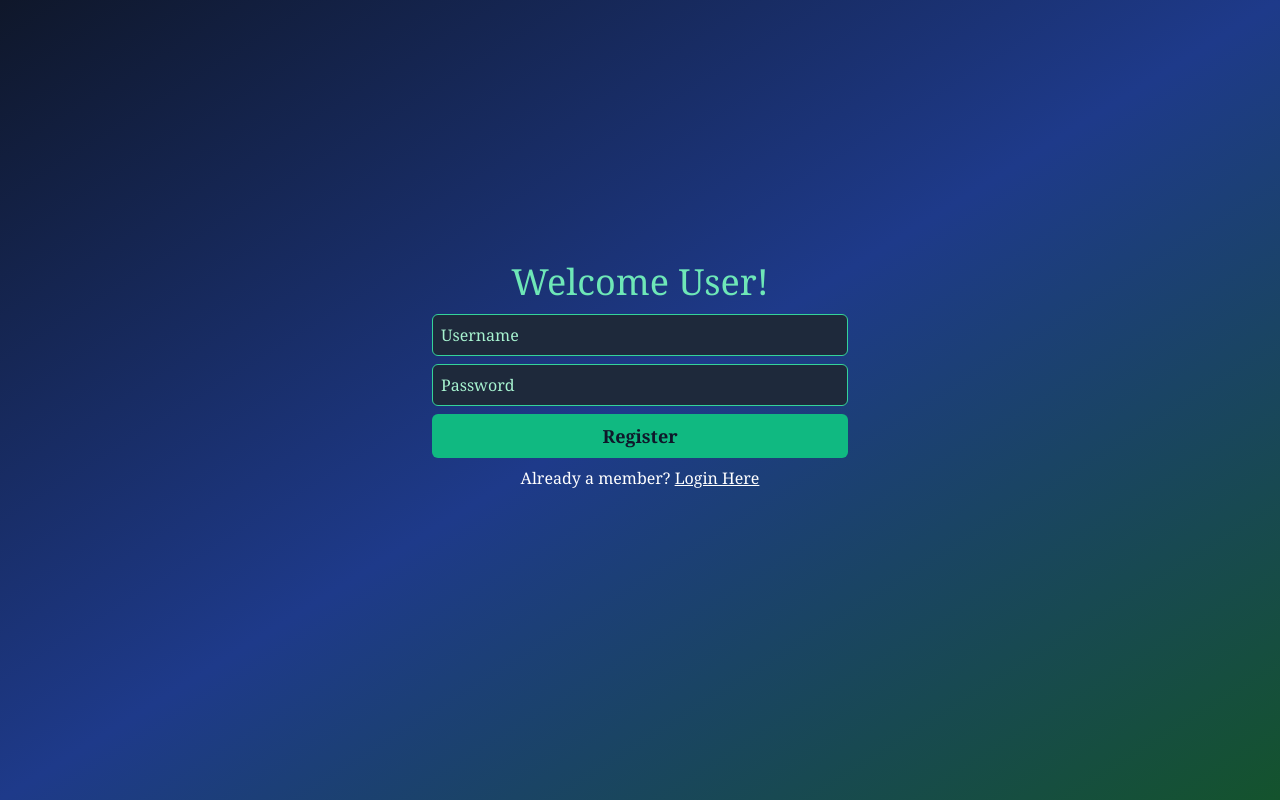
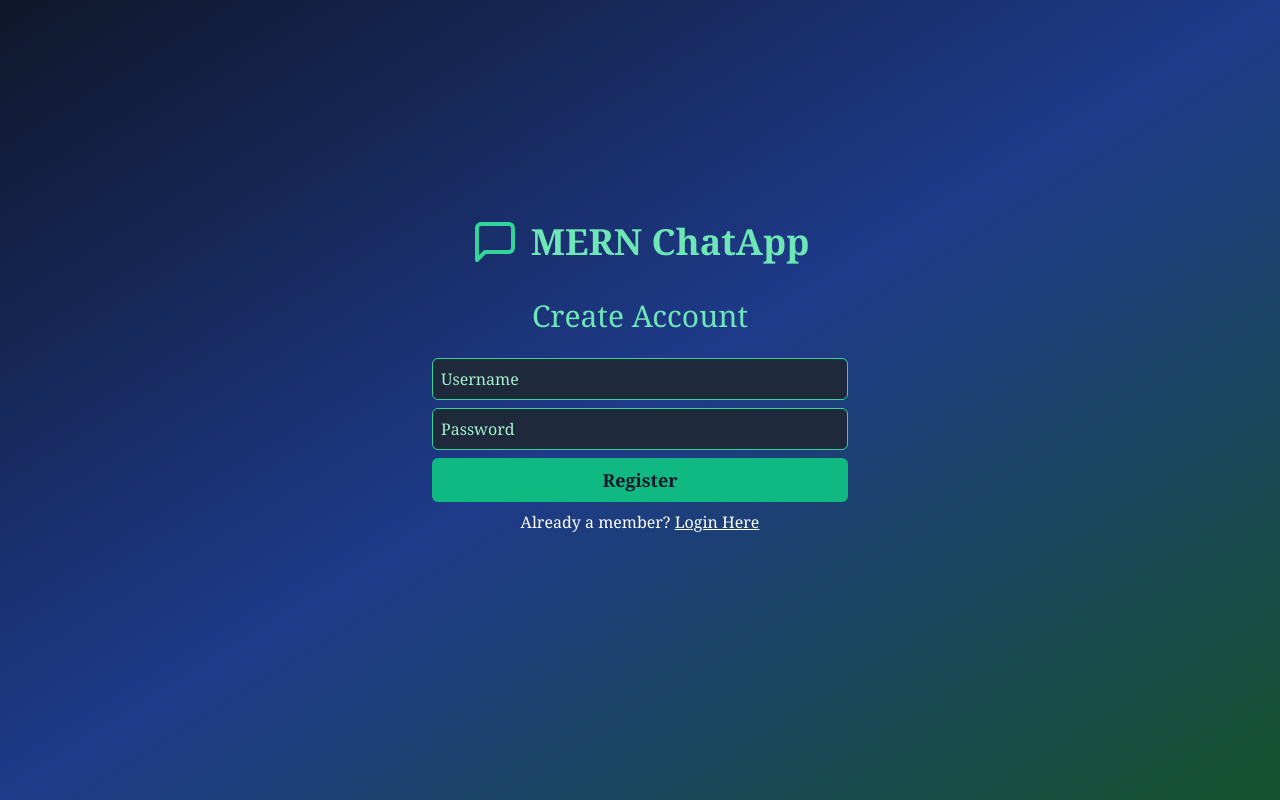
Before and after one commit to xxAnveshxx/MERN-chatapp, a React (Vite) app in the folder client/: page / in a window 1280 px wide. Built offline with nearby package versions, Linux system fonts and the light colour scheme; no server answers.

Commit message:
made changes to homescreen

```diff
--- a/client/src/RegisterAndLoginForm.jsx
+++ b/client/src/RegisterAndLoginForm.jsx
@@ -1,5 +1,5 @@
 import axios from "axios";
-import { useState, useContext } from "react";
+import { useState, useContext, useEffect } from "react";
 import { UserContext } from "./UserContext";
 
 export default function Register() {
@@ -7,6 +7,12 @@ export default function Register() {
     const [password, setPassword] = useState('');
     const [isLoginOrRegister, setIsLoginOrRegister] = useState('register');
     const { setUsername: setLoggedInUsername, setId } = useContext(UserContext);
+
+    useEffect(() => {
+        document.title = isLoginOrRegister === 'register'
+            ? 'MERN ChatApp - Register'
+            : 'MERN ChatApp - Login';
+    }, [isLoginOrRegister]);
 
     async function handlesubmit(ev) {
         ev.preventDefault();
@@ -23,12 +29,28 @@ export default function Register() {
         } catch (error) {
             console.error('Login/Register error:', error);
         }
-}
+    }
 
     return (
         <div className="h-screen bg-gradient-to-br from-slate-900 via-blue-900 to-green-900 flex items-center justify-center">
             <div className="w-full max-w-xs sm:max-w-sm md:max-w-md mx-auto mb-10 px-4">
-                <h2 className="text-emerald-300 text-2xl sm:text-3xl md:text-4xl font-medium mb-3 text-center font-serif">Welcome User!</h2>
+                <div className="text-center mb-8">
+                    <div className="flex flex-col sm:flex-row items-center justify-center gap-3 mb-3">
+                        <div className="w-14 h-14 sm:w-12 sm:h-12 flex-shrink-0">
+                            <svg viewBox="0 0 24 24" fill="none" stroke="currentColor" strokeWidth="2" strokeLinecap="round" strokeLinejoin="round" className="text-emerald-400 w-full h-full">
+                                <path d="M21 15a2 2 0 0 1-2 2H7l-4 4V5a2 2 0 0 1 2-2h14a2 2 0 0 1 2 2z"></path>
+                            </svg>
+                        </div>
+                        <h1 className="text-emerald-300 text-3xl sm:text-3xl md:text-4xl font-bold font-serif leading-tight">
+                            MERN ChatApp
+                        </h1>
+                    </div>
+                </div>
+
+                <h2 className="text-emerald-300 text-2xl sm:text-3xl font-medium mb-6 text-center font-serif">
+                    {isLoginOrRegister === 'register' ? 'Create Account' : 'Welcome Back!'}
+                </h2>
+
                 <input
                     value={username}
                     onChange={ev => setUsername(ev.target.value)}
@@ -52,20 +74,20 @@ export default function Register() {
                     {isLoginOrRegister === 'register' ? (
                         <div>
                             Already a member?{' '}
-                            <button type="button" className="underline" onClick={() => setIsLoginOrRegister('login')}>
+                            <button type="button" className="underline hover:text-emerald-300 transition-colors" onClick={() => setIsLoginOrRegister('login')}>
                                 Login Here
                             </button>
                         </div>
                     ) : (
                         <div>
                             Not a member yet?{' '}
-                            <button type="button" className="underline" onClick={() => setIsLoginOrRegister('register')}>
+                            <button type="button" className="underline hover:text-emerald-300 transition-colors" onClick={() => setIsLoginOrRegister('register')}>
                                 Register Here
                             </button>
                         </div>
                     )}
                 </div>
-                </div>
+            </div>
         </div>
     );
 }
```
